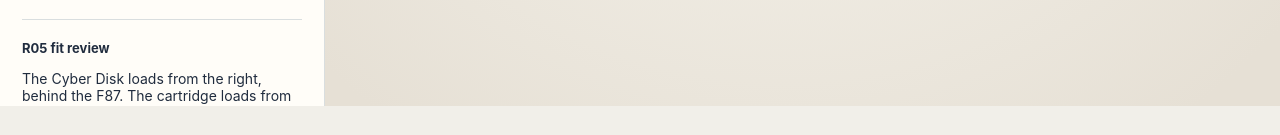
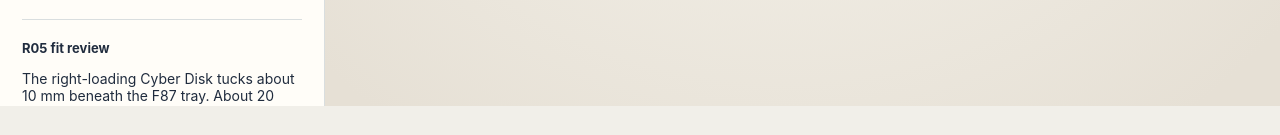
Before and after one commit to lionsarmor/cyber-disk-site, a plain HTML site: page site/wedge.html in a window 1280 px wide. Shown: the part 662-797 px from the top of the page. Drawn offline with Linux system fonts and the light colour scheme.

Commit message:
Describe R05 under-keyboard overlaps in preview

```diff
--- a/site/wedge.html
+++ b/site/wedge.html
@@ -68,7 +68,7 @@
     </section>
     <section>
       <h2>R05 fit review</h2>
-      <p>The Cyber Disk loads from the right, behind the F87. The cartridge loads from the left. In Mounts and packaging, turn on the clearance zones to inspect the hardware fit.</p>
+      <p>The right-loading Cyber Disk tucks about 10 mm beneath the F87 tray. About 20 mm of the motherboard also sits under the tray. The cartridge loads from the left. In Mounts and packaging, turn on clearance zones to inspect the overlaps.</p>
       <p>The board outline, holes and EXP1 registration follow the v1.1 iBOM. Connector heights and Wi-Fi fit still need a physical check. The flat Wi-Fi card sits over EXP2 and EXP3.</p>
       <a class="download" id="wedge-file" href="downloads/wedge-r05/Commander-X16-Wedge-R05.FCStd" download>Download FreeCAD model</a>
     </section>
```
